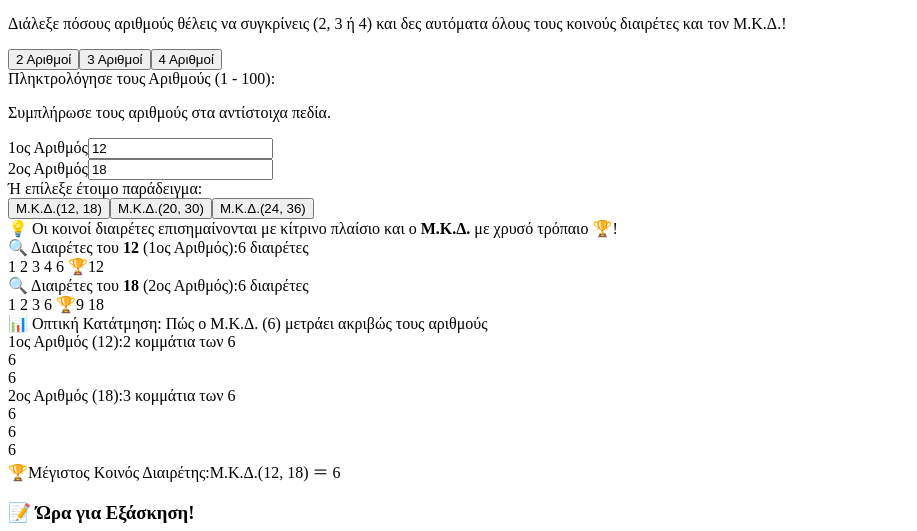
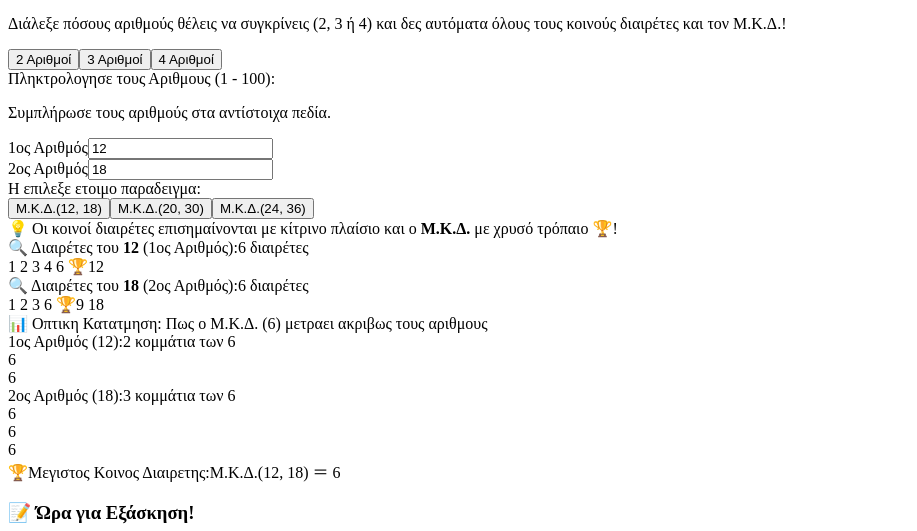
Before and after one commit to gkrimpas-lab/learn-maths-2026, a Next.js app: page /st-dimotikou/14-mkd in a window 1280 px wide. Shown: the part 836-1367 px from the top of the page, without its empty margins (0-917 px from the left). Built offline with nearby package versions, Linux system fonts and the light colour scheme.

Commit message:
Update 14-mkd.js

```diff
--- a/pages/st-dimotikou/14-mkd.js
+++ b/pages/st-dimotikou/14-mkd.js
@@ -224,7 +224,7 @@ export default function MkdPage() {
               <div className="space-y-4">
                 <div className="space-y-1">
                   <span className="text-xs font-black text-slate-700 uppercase tracking-wider block">
-                    Πληκτρολόγησε τους Αριθμούς (1 - 100):
+                    Πληκτρολογησε τους Αριθμους (1 - 100):
                   </span>
                   <p className="text-xs text-slate-400">Συμπλήρωσε τους αριθμούς στα αντίστοιχα πεδία.</p>
                 </div>
@@ -232,7 +232,7 @@ export default function MkdPage() {
                 {/* DYNAMIC INPUTS GRID */}
                 <div className="grid grid-cols-2 gap-3">
                   <div className="space-y-1">
-                    <span className="text-[10px] font-bold text-slate-400 uppercase">1ος Αριθμός</span>
+                    <span className="text-[10px] font-bold text-slate-400">1ος Αριθμός</span>
                     <input
                       type="text"
                       value={num1}
@@ -241,7 +241,7 @@ export default function MkdPage() {
                     />
                   </div>
                   <div className="space-y-1">
-                    <span className="text-[10px] font-bold text-slate-400 uppercase">2ος Αριθμός</span>
+                    <span className="text-[10px] font-bold text-slate-400">2ος Αριθμός</span>
                     <input
                       type="text"
                       value={num2}
@@ -251,7 +251,7 @@ export default function MkdPage() {
                   </div>
                   {activeTab >= 3 && (
                     <div className="space-y-1">
-                      <span className="text-[10px] font-bold text-slate-400 uppercase">3ος Αριθμός</span>
+                      <span className="text-[10px] font-bold text-slate-400">3ος Αριθμός</span>
                       <input
                         type="text"
                         value={num3}
@@ -262,7 +262,7 @@ export default function MkdPage() {
                   )}
                   {activeTab === 4 && (
                     <div className="space-y-1">
-                      <span className="text-[10px] font-bold text-slate-400 uppercase">4ος Αριθμός</span>
+                      <span className="text-[10px] font-bold text-slate-400">4ος Αριθμός</span>
                       <input
                         type="text"
                         value={num4}
@@ -276,7 +276,7 @@ export default function MkdPage() {
                 {/* PRESETS LIST */}
                 <div className="space-y-2 pt-2 border-t border-slate-200">
                   <span className="text-[10px] font-black uppercase text-slate-400 tracking-wider block">
-                    Ή επίλεξε έτοιμο παράδειγμα:
+                    Η επιλεξε ετοιμο παραδειγμα:
                   </span>
                   <div className="grid grid-cols-1 gap-1.5">
                     {activeTab === 2 && PRESETS_2.map((p, idx) => (
@@ -360,7 +360,7 @@ export default function MkdPage() {
               {/* VISUAL SEGMENT BARS */}
               <div className="w-full bg-slate-900 text-white p-4 sm:p-5 rounded-2xl border border-slate-800 space-y-4 shadow-md">
                 <span className="text-xs font-bold text-amber-400 uppercase tracking-wider block text-center">
-                  📊 Οπτική Κατάτμηση: Πώς ο Μ.Κ.Δ. ({mkd}) μετράει ακριβώς τους αριθμούς
+                  📊 Οπτικη Κατατμηση: Πως ο Μ.Κ.Δ. ({mkd}) μετραει ακριβως τους αριθμους
                 </span>
 
                 <div className="space-y-3 font-mono text-xs max-h-[220px] overflow-y-auto pr-1">
@@ -395,7 +395,7 @@ export default function MkdPage() {
               {/* FINAL RESULT BADGE */}
               <div className="w-full bg-gradient-to-r from-amber-500 to-orange-600 text-white p-3.5 sm:p-4 rounded-2xl text-center shadow-lg font-mono font-black flex flex-wrap items-center justify-center gap-2 sm:gap-3">
                 <span className="text-2xl">🏆</span>
-                <span className="text-xs md:text-sm font-sans uppercase tracking-wider">Μέγιστος Κοινός Διαιρέτης:</span>
+                <span className="text-xs md:text-sm font-sans uppercase tracking-wider">Μεγιστος Κοινος Διαιρετης:</span>
                 <span className="text-lg sm:text-xl md:text-2xl bg-white/20 px-3 sm:px-4 py-1 rounded-xl shadow-inner">
                   Μ.Κ.Δ.({currentNumbersString}) ＝ {mkd}
                 </span>
```
